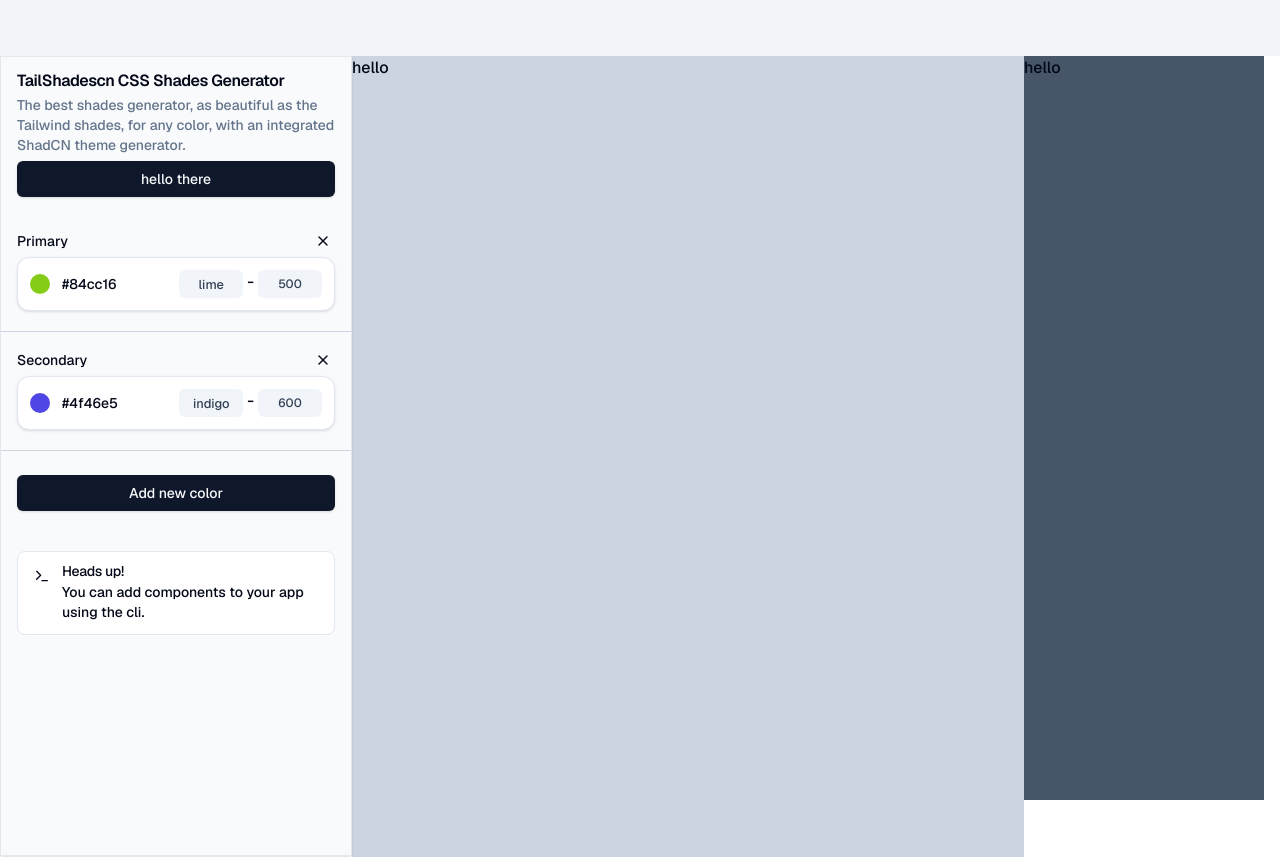
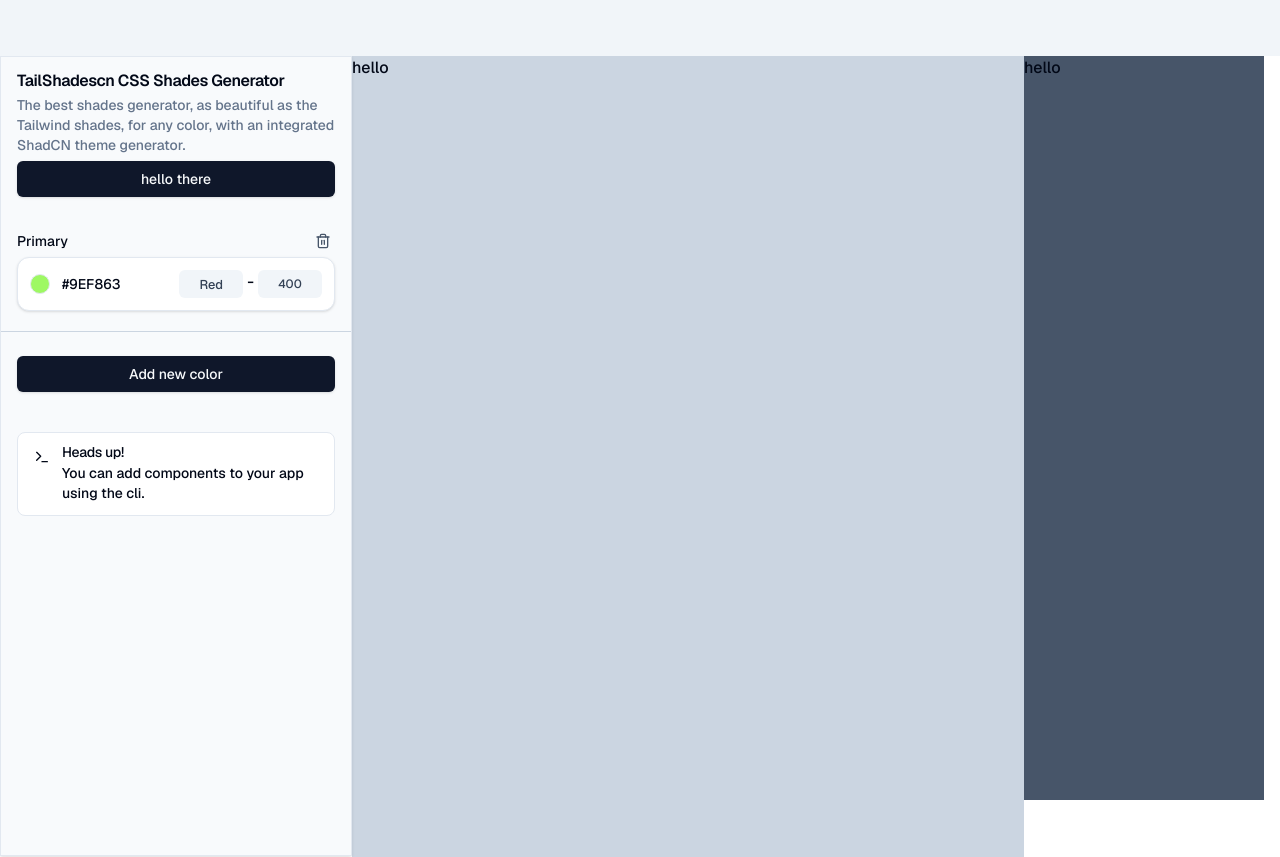
Before and after one commit to zeeenku/tailwind-color-shades-generator, a Next.js app in the folder web-app/: page / in a window 1280 px wide. Shown: the top 857 px of the page. Built offline with nearby package versions, Linux system fonts and the light colour scheme.

Commit message:
redux state initialised

```diff
--- a/web-app/package.json
+++ b/web-app/package.json
@@ -12,6 +12,7 @@
     "@radix-ui/react-dropdown-menu": "^2.1.6",
     "@radix-ui/react-slot": "^1.1.2",
     "@radix-ui/react-switch": "^1.1.3",
+    "@reduxjs/toolkit": "^2.5.1",
     "class-variance-authority": "^0.7.1",
     "clsx": "^2.1.1",
     "lucide-react": "^0.475.0",
--- a/web-app/src/components/sidebar.tsx
+++ b/web-app/src/components/sidebar.tsx
@@ -11,7 +11,9 @@
 import { Button } from "./ui/button";
 import { Switch } from "./ui/switch";
 import { Input } from "@/components/ui/input"
-import {X as XIcon, Pen as PenIcon, Pipette as PipetteIcon, Terminal} from "lucide-react";
+import {Trash2 as Trash2Icon, Terminal} from "lucide-react";
+import { addColor, StateType } from '@/store';
+import { useSelector, useDispatch } from 'react-redux';
 
 import {
     DropdownMenu,
@@ -23,6 +25,7 @@
 } from "@/components/ui/dropdown-menu"
 import { Alert, AlertTitle, AlertDescription } from "./ui/alert";
 import { ChangeEvent, useState } from "react";
+import { shadesIds } from "@/types";
 
 
 type Color = {
@@ -33,6 +36,9 @@
 }
 
 export default function Sidebar() {
+
+    const dispatch = useDispatch();
+
     const cs : Color[] = [
         {
             hexVal : "#84cc16",
@@ -49,94 +55,85 @@
     ];
 
 
-    const [colors, setColors] = useState(cs);
+    const colors = useSelector((state : StateType) => state.colors);
+
 
     // must be better just prototype
-    const getRoleByIndex = (index:number) => {
-        return `${index}nth`;
-    }
+    // const getRoleByIndex = (index:number) => {
+    //     return `${index}nth`;
+    // }
 
 
     const removeColor = (role : string) => {
 
-        if(colors.length < 2) return;
+        // if(colors.length < 2) return;
 
-        setColors( (colors)=> colors.filter((el)=>(el.role !== role)).map((el,index)=>{
-            // rearanging roles
-            el.role = getRoleByIndex(index);
-            return el;
-        })
-        )
+        // setColors( (colors)=> colors.filter((el)=>(el.role !== role)).map((el,index)=>{
+        //     // rearanging roles
+        //     el.role = getRoleByIndex(index);
+        //     return el;
+        // })
+        // )
 
     }
 
-    const addColor = () => {
+    const addNewColor = () => {
 
         // gen random hex
         // detect name from hex code
         // detect best id based on color
         // detect role based on order
 
-        const c = {
-            hexVal : "#f472b6",
-            name : "pink",
-            id : 400,
-            role : "tertiary"
-        };
-
-        setColors((prevColors) => [
-            ...prevColors,
-            c
-        ]);
+        dispatch(addColor())
     }
 
     const onChangeColor = (event : ChangeEvent<HTMLInputElement> ,role : string) => {
-        setColors( (colors)=> colors.map((el)=>{
-                if(el.role === role) el.hexVal = event.target.value;
-                return el;
-                 // gen random hex
-                // detect name from hex code
-                // detect best id based on color
-                // detect role based on order
-            })
-            )
+        // setColors( (colors)=> colors.map((el)=>{
+        //         if(el.role === role) el.hexVal = event.target.value;
+        //         return el;
+        //          // gen random hex
+        //         // detect name from hex code
+        //         // detect best id based on color
+        //         // detect role based on order
+        //     })
+        //     )
     }
 
     const onPasteColor = (event : ChangeEvent<HTMLInputElement> ,role : string) => {
-        const color = event.target.value;
-        //todo: validate string
-        //todo: detect string and conver it to hex
-        setColors( (colors)=> colors.map((el)=>{
-            if(el.role === role) el.hexVal = color;
-            return el;
-             // gen random hex
-            // detect name from hex code
-            // detect best id based on color
-            // detect role based on order
-        })
-        )
+        // const color = event.target.value;
+        // //todo: validate string
+        // //todo: detect string and conver it to hex
+        // setColors( (colors)=> colors.map((el)=>{
+        //     if(el.role === role) el.hexVal = color;
+        //     return el;
+        //      // gen random hex
+        //     // detect name from hex code
+        //     // detect best id based on color
+        //     // detect role based on order
+        // })
+        // )
     }
 
 
     const onChangeName = (event : ChangeEvent<HTMLInputElement> ,role : string) => {
-        const newName = event.target.value;
-        if(newName.length > 10 || newName.length < 1) return;
-        setColors( (colors)=> colors.map((el)=>{
-                if(el.role === role) el.name = newName;
-                return el;
-            })
-            )
+        // const newName = event.target.value;
+        // if(newName.length > 10 || newName.length < 1) return;
+        // setColors( (colors)=> colors.map((el)=>{
+        //         if(el.role === role) el.name = newName;
+        //         return el;
+        //     })
+        //     )
     }
 
-    const ids = [50,100,200,300,400,500,600,700,800,900,950];
+    //
     const onChangeId = (id :number, role: string) => {
-        if(!ids.includes(id)) return;
+    //     if(!ids.includes(id)) return;
 
-        setColors( (colors)=> colors.map((el)=>{
-            if(el.role === role) el.id = id;
-            return el;
-        })
-        )
+    //     setColors( (colors)=> colors.map((el)=>{
+    //         if(el.role === role) el.id = id;
+    //         return el;
+    //     })
+    //     )
     }
 
     return (<aside className="bg-slate-50 h-full  w-[22rem]">
@@ -159,7 +156,7 @@
             <h3 className="capitalize text-sm">{el.role}</h3>
 
             <Button onClick={()=>removeColor(el.role)} variant="outline" size="icon" className="rounded-full bg-slate-50 shadow-none border-none h-6 w-6">
-                <XIcon className="h-3 w-3"></XIcon>
+                <Trash2Icon className="h-3 w-3 text-slate-600"></Trash2Icon>
             </Button>
         </div>
         <Card >
@@ -173,7 +170,7 @@
                             />
                             <label
                             htmlFor={el.role}
-                            className="inline-block cursor-pointer aspect-square me-1 my-1 h-5 rounded-full"
+                            className="inline-block border cursor-pointer aspect-square me-1 my-1 h-5 rounded-full"
                             style={{ backgroundColor: el.hexVal }}
                             ></label>
 
@@ -197,11 +194,11 @@
                         <DropdownMenu>
                         <DropdownMenuTrigger asChild>
                             <Button variant="outline" className="text-xs border-none shadow-none h-7 w-16 bg-slate-100 text-slate-700" >
-                                {el.id}
+                                {el.shadeId}
                             </Button>
                         </DropdownMenuTrigger>
                         <DropdownMenuContent className="flex py-2 flex-wrap gap-0.5 justify-center w-36">
-                            {ids.map(id=>(<DropdownMenuItem className={`${id == el.id ? "bg-slate-200" : "" } w-10 block text-center text-xs cursor-pointer`} key={el.role+id} onClick={()=>onChangeId(id, el.role)}>{id}</DropdownMenuItem>))}
+                            {shadesIds.map(id=>(<DropdownMenuItem className={`${id == el.shadeId ? "bg-slate-200" : "" } w-10 block text-center text-xs cursor-pointer`} key={el.role+id} onClick={()=>onChangeId(id, el.role)}>{id}</DropdownMenuItem>))}
                         </DropdownMenuContent>
                     </DropdownMenu>
                         </div>
@@ -218,7 +215,7 @@
 
 
             <div className="p-4">
-                <Button onClick={addColor} className="w-full my-2">Add new color</Button>
+                <Button onClick={addNewColor} className="w-full my-2">Add new color</Button>
             </div>
     </CardContent>
     <CardFooter className="p-4">
--- /dev/null
+++ b/web-app/src/store.ts
@@ -0,0 +1,67 @@
+import { configureStore } from '@reduxjs/toolkit';
+import {Color} from "@/types";
+import { getNewRandomColorData, getRandomColor, getShadeIdOfColor} from './utils';
+/**
+ * ! I need to rewrite this
+ */
+
+export type StateType = {
+    colors : Color[],
+    // shadcnColors : Color[],
+    // isShadcnTheme : boolean,
+};
+
+const hex = getRandomColor()
+const shadeId = getShadeIdOfColor(hex)
+
+const initialState: StateType = {
+    colors: [
+        getNewRandomColorData(0)
+    ],
+    // shadcnColors: [],
+    // isShadcnTheme: false,
+};
+
+
+export enum Actions{
+    ADDCOLOR = "ADDCOLOR",
+    UPDATENAME = "UPDATENAME",
+    UPDATESHADESID = "UPDATESHADESID",
+    UPDATEROLE = "UPDATEROLE",
+    UPDATECOLOR = "UPDATECOLOR",
+}
+
+
+
+// add new random color to the colors list
+export const addColor = () => {
+    return (dispatch: any, getState: any) => {
+        const state = getState();
+        dispatch({
+            type: Actions.ADDCOLOR,
+            payload: getNewRandomColorData(state.colors.length),
+        });
+    }
+};
+
+
+const reducer = (state = initialState, action: { type: string; payload: any }) => {
+    switch (action.type) {
+        case Actions.ADDCOLOR:
+            return {
+                ...state,
+                colors: [...state.colors, action.payload],
+            };
+
+        default:
+            return state;
+    }
+};
+
+
+const store = configureStore({
+    reducer:reducer
+});
+
+
+export default store;
--- /dev/null
+++ b/web-app/src/types.ts
@@ -0,0 +1,10 @@
+export type Color = {
+    hexVal : string,
+    name : string,
+    shadeId : number,
+    role : string,
+    allShades : { [key: string]: string }
+}
+
+export const shadesIds = [50,100,200,300,400,500,600,700,800,900,950];
+export const roles = ["primary","secondary","tertiary","fourhtly","fifthy"];
--- /dev/null
+++ b/web-app/src/utils.ts
@@ -0,0 +1,41 @@
+import { Color, roles } from "./types";
+
+
+export const getRandomColor = () => {
+
+    const chars = ["1","2","3","4","5","6","7","8","9","A","B","C","D","E","F"]
+    let color = "#";
+    for(let i=1;i<=6;i++){
+        color += chars[Math.floor(Math.random()*chars.length)];
+    }
+    return color;
+}
+
+export const getShadeIdOfColor = (color : string) => {
+    return 400;
+}
+
+export const getNameOfColor = (color : string) => {
+    return "Red";
+}
+
+
+
+export const getShadesOfColor = (color : string, shadeId: number) => {
+    return {};
+}
+
+
+
+export const getNewRandomColorData = (colorIndex : number) => {
+    const hex = getRandomColor();
+    const shadeId = getShadeIdOfColor(hex);
+    const newColor : Color = {
+        hexVal: hex,
+        name: getNameOfColor(hex),
+        shadeId:shadeId,
+        role: roles[colorIndex],
+        allShades : getShadesOfColor(hex,shadeId)
+    };
+    return newColor;
+}
```
Also changed, not shown: web-app/src/app/page.tsx (+7 -0 lines), 1 other file (tests, documents, lock files or other folders).
